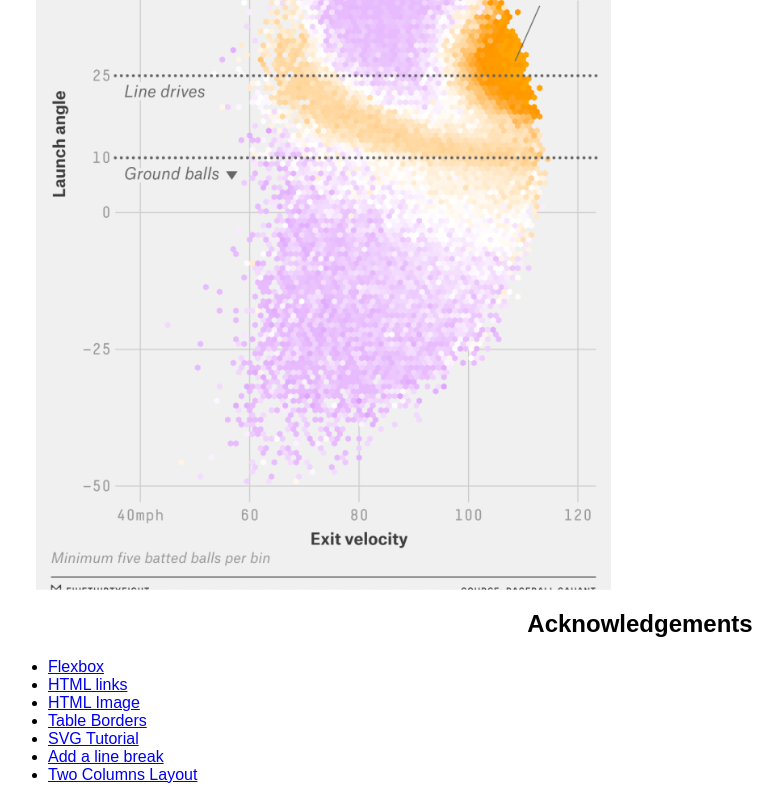
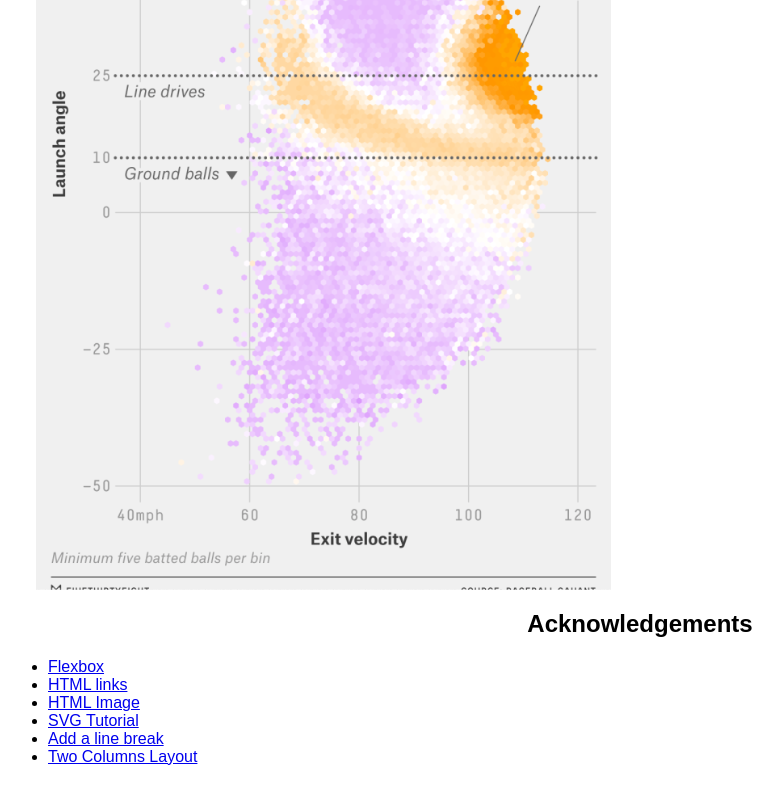
Before and after one commit to DS4200-S23-Class/hw-03-r-j, a plain HTML site: page index.html in a window 1280 px wide. Shown: the part 1025-1825 px from the top of the page, without its empty margins (0-783 px from the left). Drawn offline with Linux system fonts and the light colour scheme.

Commit message:
Update index.html
update

```diff
--- a/index.html
+++ b/index.html
@@ -50,8 +50,6 @@
             <li><a href="https://css-tricks.com/snippets/css/a-guide-to-flexbox">Flexbox</a ></li>
             <li><a href="https://www.w3schools.com/html/html_links.asp">HTML links</a ></li>
             <li><a href="https://www.w3schools.com/html/html_images.asp">HTML Image</a ></li>
-        <li><a href="https://www.w3schools.com/html/html_table_borders.asp">Table Borders</a >
-        </li>
             <li><a href="https://www.w3schools.com/graphics/svg_intro.asp">SVG Tutorial</a ></li>
             <li><a href="https://www.teachucomp.com/add-a-line-break-in-html-tutorial/">Add a line break</a ></li>
             <li><a href="https://www.w3schools.com/howto/howto_css_two_columns.asp">Two Columns Layout</a ></li>
```
Lines whose indentation alone changed are shown as unchanged.
